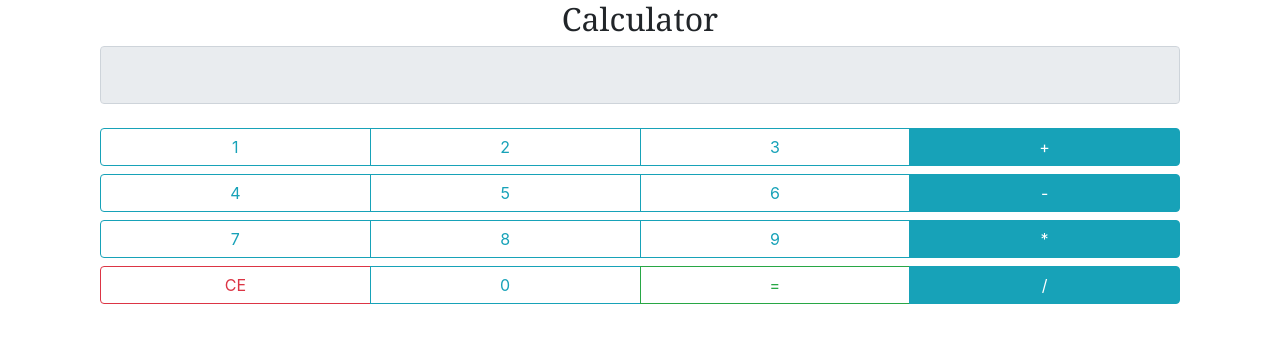
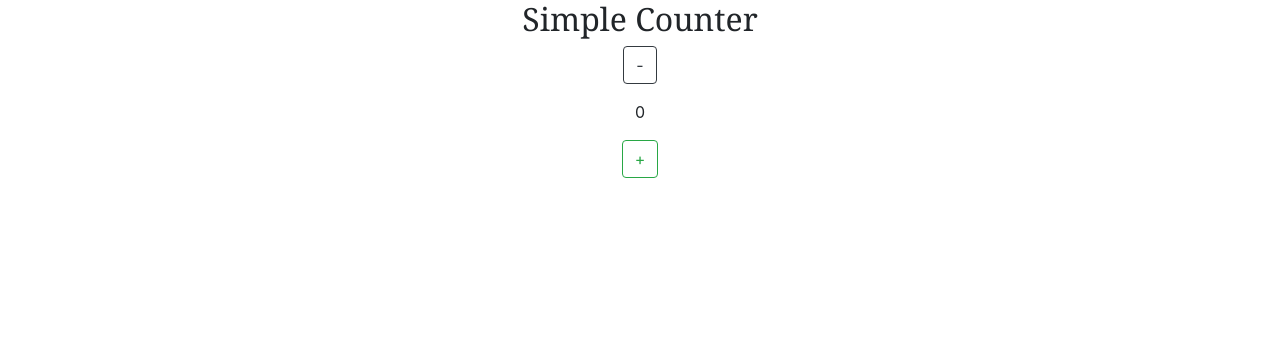
Before and after one commit to VikashSharma01/test-react-app, a React (Create React App) app: page / in a window 1280 px wide. Shown: the top 342 px of the page. Built offline with nearby package versions, Linux system fonts and the light colour scheme.

Commit message:
Create a simple counter using [redux]

```diff
--- a/package.json
+++ b/package.json
@@ -12,6 +12,7 @@
     "react-bootstrap": "^1.0.0-beta.12",
     "react-cache": "^2.0.0-alpha.1",
     "react-dom": "^16.10.1",
+    "react-redux": "^7.1.1",
     "react-router-dom": "^5.1.2",
     "react-scripts": "3.1.2",
     "redux": "^4.0.4",
--- a/src/app/App.jsx
+++ b/src/app/App.jsx
@@ -2,22 +2,45 @@ import React from 'react';
 import {
   Container, Col, Row,
 } from 'react-bootstrap';
-import Calculator from './components/Calculator';
+// import Calculator from './components/Calculator';
+// import AddToDo from './components/ToDoList';
+import { createStore } from 'redux';
+import { Provider } from 'react-redux';
+import SimpleCounter from './components/SimpleCounter';
 import './App.scss';
 
-class App extends React.Component {
-  constructor(props) {
-    super(props);
-    this.state = { };
+const initState = { count: 0 };
+
+function reducer(state = initState, action) {
+  // console.log(action);
+  switch (action.type) {
+    case 'INC':
+      return {
+        count: state.count + 1,
+      };
+    case 'DEC':
+      return {
+        count: state.count - 1,
+      };
+    default:
+      return state;
   }
+}
 
+const store = createStore(reducer);
+// store.dispatch({ type: 'INC' });
+
+class App extends React.PureComponent {
   render() {
     return (
-      <Container className="App">
-        <h2 className="calculator">Calculator </h2>
+      <Container fluid className="App">
+        <h2 className="calculator">Simple Counter</h2>
         <Row>
+          <Col><Provider store={store}><SimpleCounter /></Provider></Col>
+        </Row>
+        {/* <Row>
           <Col><Calculator /></Col>
-        </Row>
+        </Row> */}
       </Container>
     );
   }
--- /dev/null
+++ b/src/app/components/SimpleCounter.jsx
@@ -0,0 +1,43 @@
+import React from 'react';
+import PropTypes from 'prop-types';
+import { Button } from 'react-bootstrap';
+import { connect } from 'react-redux';
+
+class SimpleCounter extends React.PureComponent {
+    handleInc = () => {
+      const { dispatch } = this.props;
+      dispatch({
+        type: 'INC',
+      });
+    }
+
+    handleDec = () => {
+      const { dispatch } = this.props;
+      dispatch({
+        type: 'DEC',
+      });
+    }
+
+    render() {
+      const { count } = this.props;
+      return (
+        <>
+          {/* {console.log(count)} */}
+          <Button onClick={this.handleDec} variant="outline-dark">-</Button>
+          <p className="m-0 p-3">{count}</p>
+          <Button onClick={this.handleInc} variant="outline-success">+</Button>
+        </>
+      );
+    }
+}
+
+const mapStateToProps = (state) => ({
+  count: state.count,
+});
+
+SimpleCounter.propTypes = {
+  dispatch: PropTypes.func.isRequired,
+  count: PropTypes.number.isRequired,
+};
+
+export default connect(mapStateToProps)(SimpleCounter);
--- /dev/null
+++ b/src/app/components/ToDoList.jsx
@@ -0,0 +1,30 @@
+import React from 'react';
+import {
+  Row, Col, Container, Form, Button,
+} from 'react-bootstrap';
+// import { connect } from 'react-redux';
+// import { addTodo } from './store/Actions';
+
+const AddTodo = () => (
+  <>
+    <Container className="shadow-lg bg-white">
+      <Row>
+        <Col>
+          <Form>
+            <Form.Group controlId="formBasicToDo">
+              <Form.Control className="py-3" type="text" placeholder="" />
+              <Button className="mt-3" block type="submit">Add ToDo</Button>
+            </Form.Group>
+          </Form>
+        </Col>
+      </Row>
+      <Row>
+        <Col>
+          List...
+        </Col>
+      </Row>
+    </Container>
+  </>
+);
+
+export default AddTodo;
--- a/src/app/components/store/Actions.js
+++ b/src/app/components/store/Actions.js
@@ -1,11 +1,7 @@
 export const ADD_TODO = 'ADD_TODO';
-export const TOGGLE_TODO = 'TOGGLE_TODO';
+// export const TOGGLE_TODO = 'TOGGLE_TODO';
 // export const SET_VISIBILITY_FILTER = 'SET_VISIBILITY_FILTER';
 
 export function addTodo(text) {
   return { type: ADD_TODO, text };
 }
-
-export function toggleTodo(index) {
-  return { type: TOGGLE_TODO, index };
-}
```
Also changed, not shown: src/app/components/store/Reducers.js (+4 -10 lines), src/app/components/store/Store.js (added), 1 other file (tests, documents, lock files or other folders).
